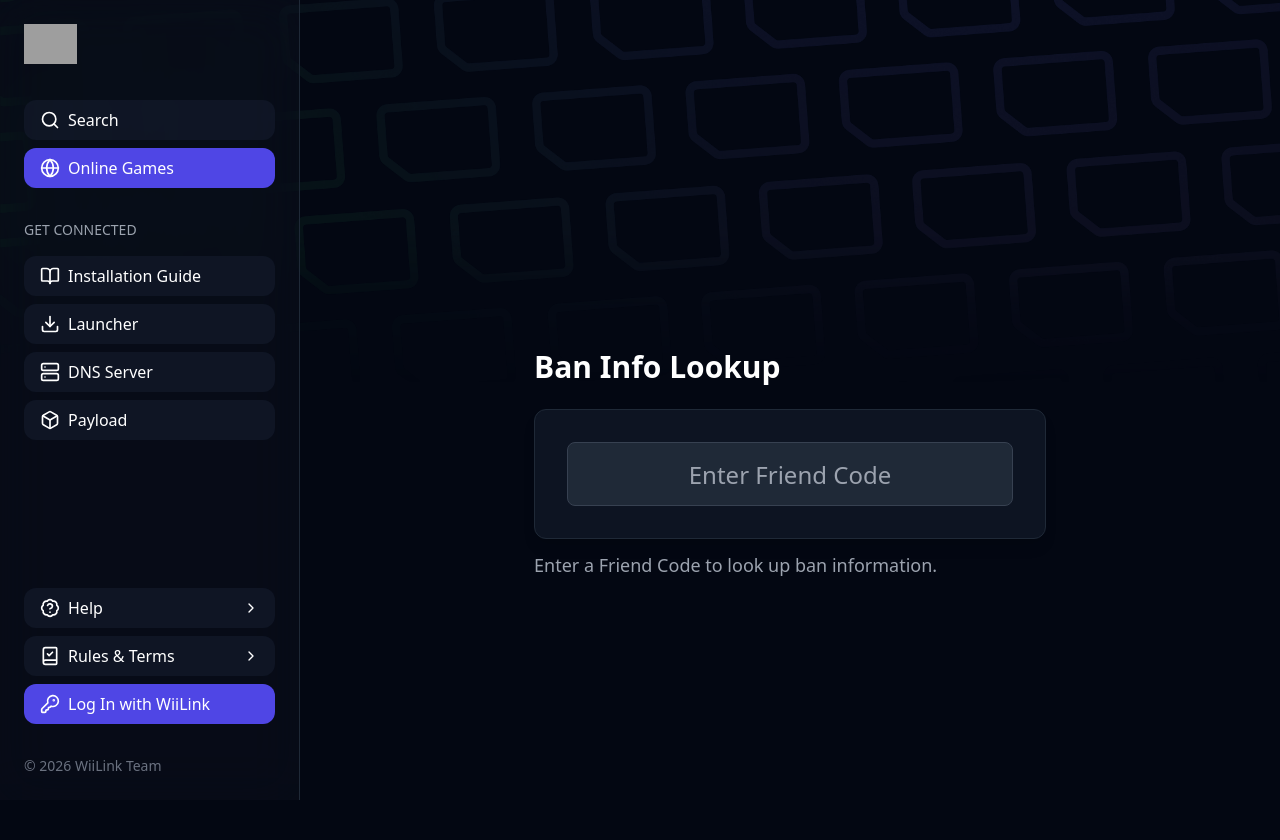
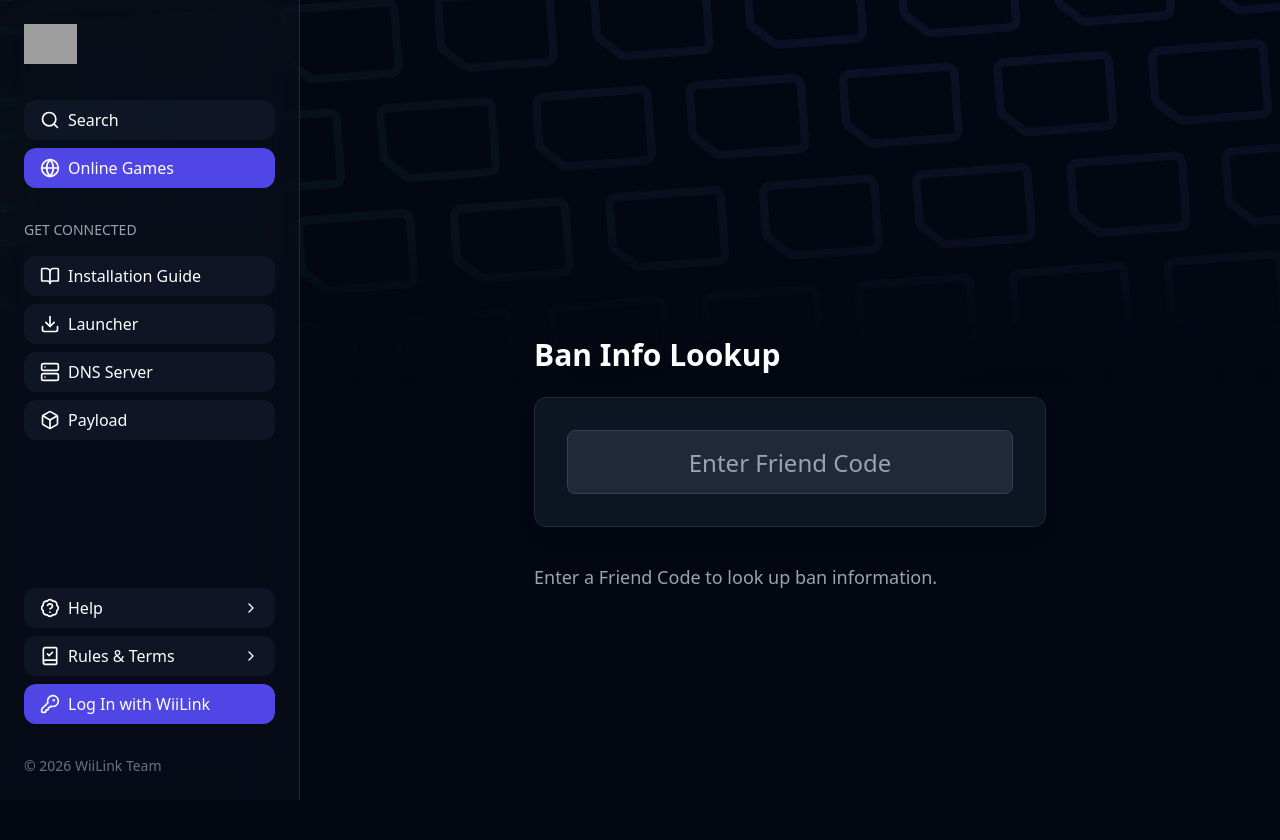
Before and after one commit to WiiLink24/wfc-web, a Flask app: template templates/errors/baninfo_search.html in a window 1280 px wide. Run offline with Flask 3, Linux system fonts and the light colour scheme; the template is opened without the code that fills it, so the values that code supplies are empty; some libraries are stand-ins or nearby versions; grey boxes are pictures that could not be loaded.

Commit message:
Update baninfo_search.html

```diff
--- a/templates/errors/baninfo_search.html
+++ b/templates/errors/baninfo_search.html
@@ -20,7 +20,7 @@
         {% if user_data and user_data.wiis %}
         {% for wii in user_data.wiis %}
         {% if wii.wii_number %}
-        <form method="get" class="flex justify-center mb-3" autocomplete="off">
+        <form method="get" class="flex justify-center mb-1" autocomplete="off">
             <input type="hidden" name="q" value="{{ wii.wii_number }}" />
             <button type="submit"
                 class="w-full mb-8 px-3 py-3 rounded-xl bg-gray-900 text-gray-200 text-sm font-semibold shadow hover:bg-indigo-600 transition">
@@ -32,7 +32,7 @@
         {% endif %}
     </span>
     {% if not fc %}
-    <div class="text-gray-400 text-lg">Enter a Friend Code to look up ban information.</div>
+    <div class="mt-6 text-gray-400 text-lg">Enter a Friend Code to look up ban information.</div>
     {% elif result %}
     <div class="mt-8">
         {% if result.error and result.error == "not_public" %}
```
